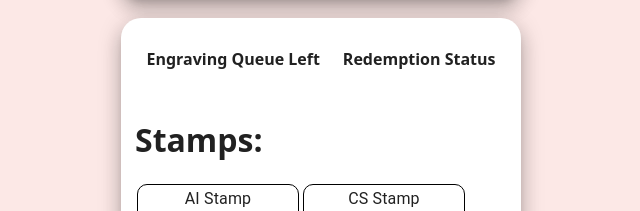
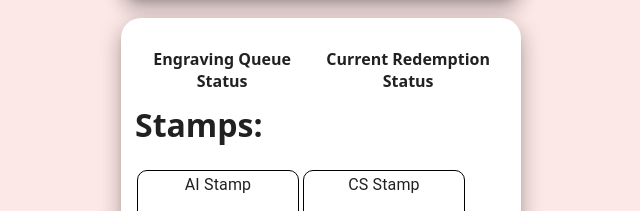
Before and after one commit to pomrin/openhouse-2025, a React (Vite) app in the folder Techtopia/ReactApp/: page / in a window 1280 px wide. Shown: the part 341-552 px from the top of the page, without its empty margins (319-959 px from the left). Built offline with nearby package versions, Linux system fonts and the light colour scheme; no server answers.

Commit message:
Edit to css

```diff
--- a/Techtopia/ReactApp/src/App.jsx
+++ b/Techtopia/ReactApp/src/App.jsx
@@ -93,6 +93,7 @@ function App() {
               <Route path={"/SEMap"} element={<SE />} />
               <Route path={"/RedemptionMap"} element={<RD />} />
               <Route path={"/MuseumMap"} element={<Museum />} />
+              <Route path={"/adminlogin"} element={<AdminLogin />} />
 
 
 
@@ -100,7 +101,6 @@ function App() {
               {/* <Route path={"/"} element={<AdminLogin />} /> */}
 
               {/* Admin Login for the 3 rows below this comment */}
-              <Route path="/adminlogin" element={<AdminLogin />} />
 
               {(CURRENT_USER_TYPE === USER_TYPES_NAV.ADMIN || CURRENT_USER_TYPE === USER_TYPES_NAV.BOOTH_HELPER) ? (
                 <Route path="/selectbooth" element={<Selectbooth />} />
--- a/Techtopia/ReactApp/src/constants.js
+++ b/Techtopia/ReactApp/src/constants.js
@@ -54,7 +54,7 @@ if (token) {
     tokenDecoded = jwtDecode(token);
     role = tokenDecoded["http://schemas.microsoft.com/ws/2008/06/identity/claims/role"];
     console.log('role:',role)
-    // role = 'BOOTH_HELPER'
+    //role = 'ADMIN'
     CURRENT_USER_TYPE = roleChecker();
 }
 
--- a/Techtopia/ReactApp/src/css/UserLanding.css
+++ b/Techtopia/ReactApp/src/css/UserLanding.css
@@ -2,14 +2,6 @@ body {
     background-color: #fce8e6;
 }
 
-@keyframes gradientAnimation {
-    0% {
-        background-position: 0% 50%;
-    }
-    100% {
-        background-position: 100% 50%;
-    }
-}
 
 .bodyBox {
     max-width: 400px;
--- a/Techtopia/ReactApp/src/pages/UserLanding.jsx
+++ b/Techtopia/ReactApp/src/pages/UserLanding.jsx
@@ -109,14 +109,14 @@ function UserLanding() {
             console.log("Status code: ", response.status);
             if (response.status === 200) {
                 const dataString = response.data;
+                setQNumber(dataString);
+                // const words = dataString.split(' ');
+                // const specificWord = words[3];
+                // console.log('Word',specificWord);
+                //  // Update state with the parsed number
+                //  const numberValue = parseInt(specificWord);
+                //  setQNumber(numberValue); // Update the state
 
-                const words = dataString.split(' ');
-                const specificWord = words[3];
-                console.log('Word',specificWord);
-                 // Update state with the parsed number
-                 const numberValue = parseInt(specificWord);
-                 setQNumber(numberValue); // Update the state
-                console.log('Number', numberValue);
             }
         } catch (error) {
             if (error.response) {
@@ -729,7 +729,7 @@ const toggleStampVisibility = (stampType) => {
                         <Box className="detailsBox">
                             <Box>
                                 <Typography class="bold">
-                                    Engraving Queue Left
+                                    Engraving Queue Status
                                 </Typography>
                                 <Typography>
                                     {qNumber}
@@ -738,7 +738,7 @@ const toggleStampVisibility = (stampType) => {
                             </Box>
                             <Box>
                                 <Typography class="bold">
-                                    Redemption Status
+                                    Current Redemption Status
                                 </Typography>
                                 <Typography>
                                     {rStatus}
@@ -746,7 +746,7 @@ const toggleStampVisibility = (stampType) => {
                                 </Typography>
                             </Box>
                         </Box>
-                        <h1>Stamps:</h1>
+                        <h1 style={{marginTop:'-15px'}}>Stamps:</h1>
                         <Box className="stampsBox">
                             <Box className="stamps" onClick={() => toggleStampVisibility('AI')}>
                                 <Typography variant="subtitle1">AI Stamp</Typography>
```
